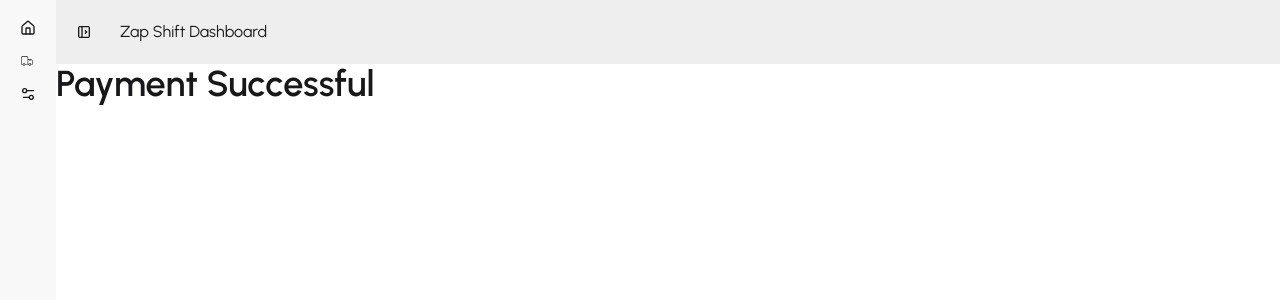
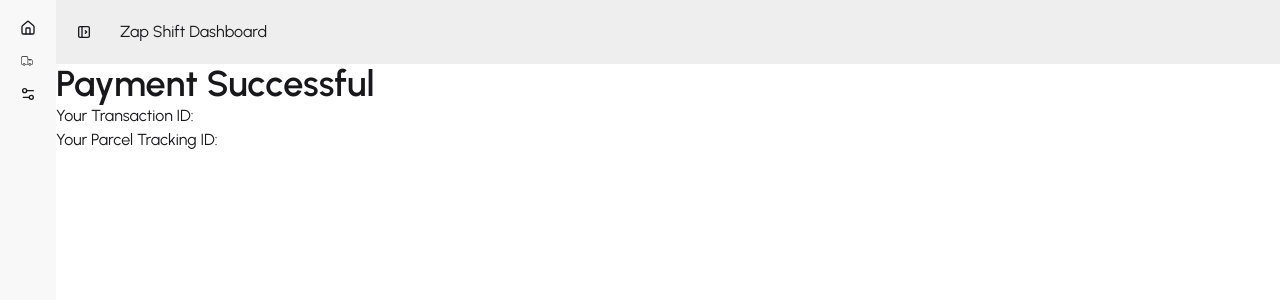
Before and after one commit to ayesha-saida/zap-shift-client, a React (Vite) app: page /dashboard/payment-success in a window 1280 px wide. Shown: the top 300 px of the page. Built offline with nearby package versions, Linux system fonts and the light colour scheme; no server answers; sample sign-in values are in the browser's storage.

Commit message:
stores the tracking ID and transaction ID in state, and displays them

```diff
--- a/src/pages/Dashboard/payment/PaymentSuccess.jsx
+++ b/src/pages/Dashboard/payment/PaymentSuccess.jsx
@@ -1,24 +1,34 @@
-import React, { useEffect } from 'react'
+import React, { useEffect, useState } from 'react'
 import { useSearchParams } from 'react-router'
 import useAxiosSecure from '../../../components/useAxiosSecure'
 
 const PaymentSuccess = () => {
   const [searchParams] = useSearchParams()
+  const [paymentInfo, setPaymentInfo] = useState({})
   const sessionId = searchParams.get('session_id')
   console.log(sessionId)
   const axiosInstance = useAxiosSecure()
 
   useEffect(() => {
     if(sessionId){
-         axiosInstance.patch(`/payment-succes?session_id=${sessionId}`)
+         axiosInstance.patch(`/payment-success?session_id=${sessionId}`)
           .then(res => {
             console.log(res.data)
+
+           setPaymentInfo({
+               trackingId: res.data.trackingId,
+               transactionId: res.data.transactionId
+            })
+
           })
     }
-  },[sessionId,axiosInstance])
+  }, [sessionId])
+
   return (
     <div>
         <h2 className='text-4xl font-semibold'>Payment Successful</h2>
+         <p>Your Transaction ID: {paymentInfo.transactionId}</p>
+         <p>Your Parcel Tracking ID: {paymentInfo.trackingId} </p>
     </div>
   )
 }
```
